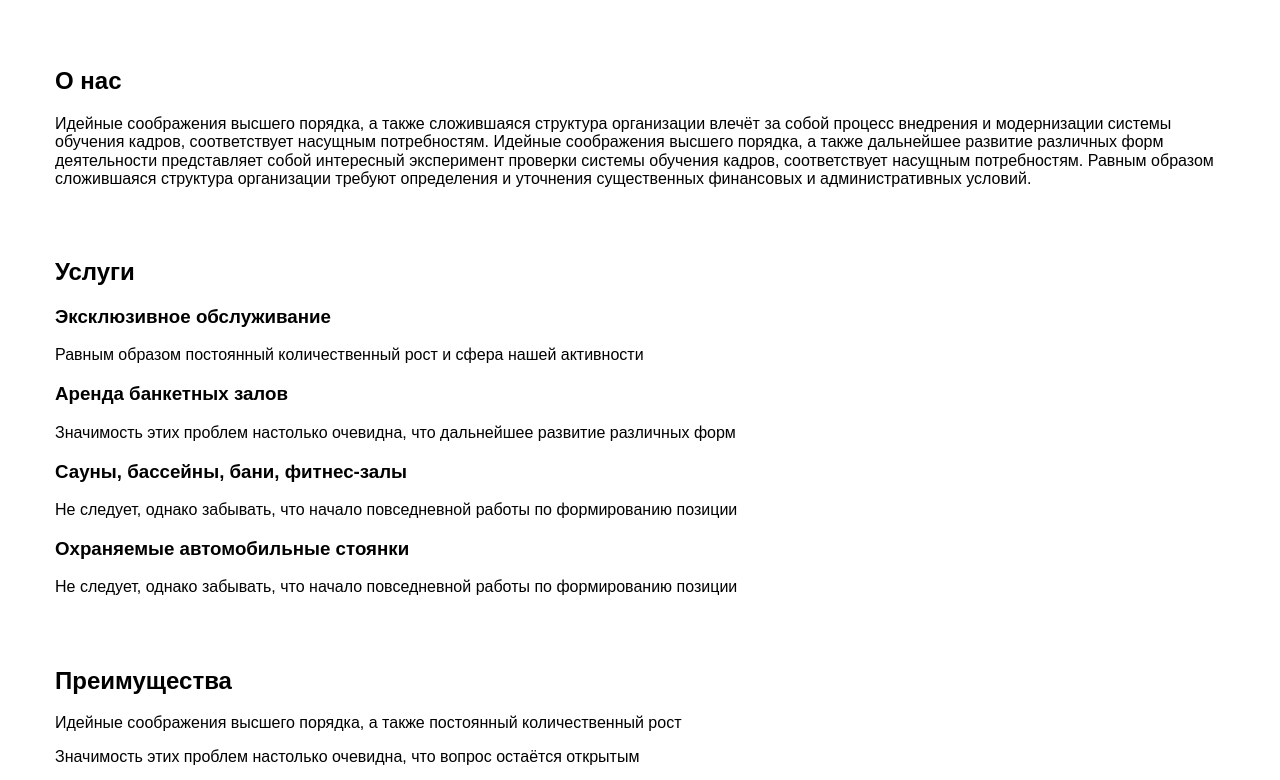
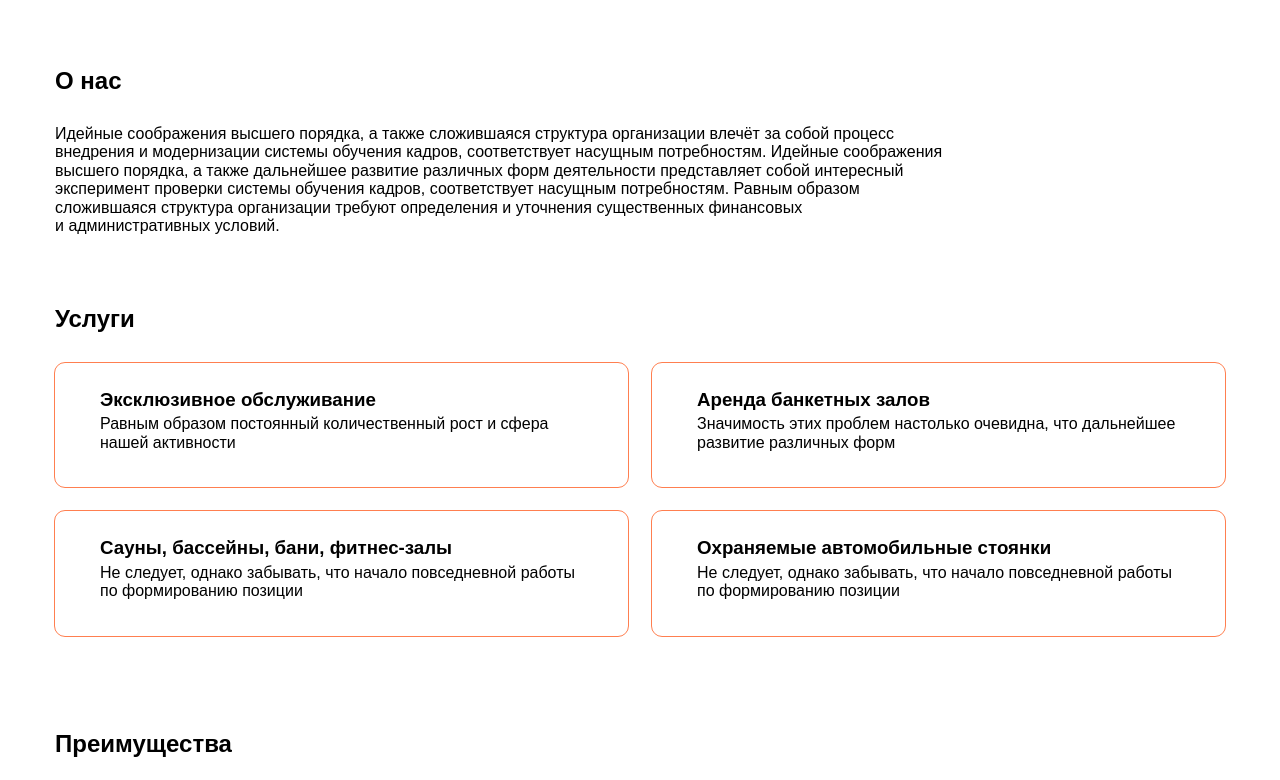
Before and after one commit to timagin69/Evclid, a plain HTML site: page 07_layout-flexbox/index.html in a window 1280 px wide. Shown: the part 853-1633 px from the top of the page. Drawn offline with Linux system fonts and the light colour scheme.

Commit message:
add about us and servises to css

```diff
--- a/07_layout-flexbox/css/style.css
+++ b/07_layout-flexbox/css/style.css
@@ -57,6 +57,10 @@ body {
 	overflow: hidden;
 }
 
+.title-second {
+  margin: 0;
+  margin-bottom: 30px;
+}
 /* Header */
 
 .header__top {
@@ -112,7 +116,6 @@ body {
 /* special */
 
 .special__title {
-  margin: 0;
   margin-bottom: 20px;
 }
 
@@ -155,3 +158,41 @@ body {
   margin: 0;
   margin-bottom: 47px;
 }
+
+/* about-as */
+
+.about-us__text {
+  width: 888px;
+  margin: 0;
+  text-align: left;
+}
+
+/* services */
+
+.services__list {
+  flex-flow: row wrap;
+  /* min-width: 450px; */
+
+}
+
+.services__item {
+  flex-basis: 573px;
+  outline: 1px solid coral;
+  border-radius: 10px;
+  margin-bottom: 24px;
+  margin-right: 24px;
+  padding: 26px 45px 35px;
+}
+
+.services__item:nth-child(2n+2) {
+  margin-right: 0;
+}
+
+.services-item__title {
+  margin: 0;
+  margin-bottom: 5px;
+}
+
+.services-item__desc {
+  margin: 0;
+}
--- a/07_layout-flexbox/index.html
+++ b/07_layout-flexbox/index.html
@@ -54,7 +54,7 @@
     <h1 class="visually-hidden">Лагуна. Сеть отелей</h1>
     <section class="special">
       <div class="container">
-        <h2 class="special__title">Спецпредложения</h2>
+        <h2 class="title-second special__title">Спецпредложения</h2>
         <div class="special__content flex">
           <div class="special__block flex">
             <article class="special__card">
@@ -80,7 +80,7 @@
     </section>
     <section class="about-us" id="about-us">
       <div class="container">
-        <h2 class="about-us__title">О нас</h2>
+        <h2 class="title-second about-us__title">О нас</h2>
         <p class="about-us__text">
           Идейные соображения высшего порядка, а&nbsp;также сложившаяся структура организации влечёт за&nbsp;собой
           процесс внедрения и&nbsp;модернизации системы обучения кадров, соответствует насущным потребностям. Идейные
@@ -93,10 +93,10 @@
     </section>
     <section class="services" id="services">
       <div class="container">
-        <h2 class="services__title">Услуги</h2>
-        <ul class="services__list cards list-reset">
+        <h2 class="title-second services__title">Услуги</h2>
+        <ul class="services__list cards list-reset flex">
           <li class="services__item">
-            <h3>
+            <h3 class="services-item__title">
               <a class="services-item__link link" href="#">Эксклюзивное обслуживание</a>
             </h3>
             <p class="services-item__desc">Равным образом постоянный количественный рост и&nbsp;сфера нашей
@@ -104,7 +104,7 @@
             </p>
           </li>
           <li class="services__item">
-            <h3>
+            <h3 class="services-item__title">
               <a class="services-item__link link" href="#">Аренда банкетных залов</a>
             </h3>
             <p class="services-item__desc">Значимость этих проблем настолько очевидна, что дальнейшее развитие
@@ -112,7 +112,7 @@
             </p>
           </li>
           <li class="services__item">
-            <h3>
+            <h3 class="services-item__title">
               <a class="services-item__link link" href="#">Сауны, бассейны, бани, фитнес-залы</a>
             </h3>
             <p class="services-item__desc">Не&nbsp;следует, однако забывать, что начало повседневной работы
@@ -120,7 +120,7 @@
             </p>
           </li>
           <li class="services__item">
-            <h3>
+            <h3 class="services-item__title">
               <a class="services-item__link link" href="#">Охраняемые автомобильные стоянки</a>
             </h3>
             <p class="services-item__desc">Не&nbsp;следует, однако забывать, что начало повседневной работы
@@ -132,7 +132,7 @@
     </section>
     <section class="advantages" id="advantages">
       <div class="container">
-        <h2 class="adventages__title">Преимущества</h2>
+        <h2 class="title-second adventages__title ">Преимущества</h2>
         <ul class="adventages__list list-reset">
           <li class="adventages__item">
             <p class="adventages-item__content">Идейные соображения высшего порядка,
@@ -178,7 +178,7 @@
     </section>
     <section class="placement" id="placement">
       <div class="container">
-        <h2 class="placement__title">Размещение</h2>
+        <h2 class="title-second placement__title">Размещение</h2>
         <ul class="placement__list cards list-reset">
           <li class="placement__item">
             <img class="placement-item__image" src="img/place-01.jpg" alt="Спа-комлекс c пальмами и шезлонгами у бассейна во дворе низкоэтажного отеля">
```
